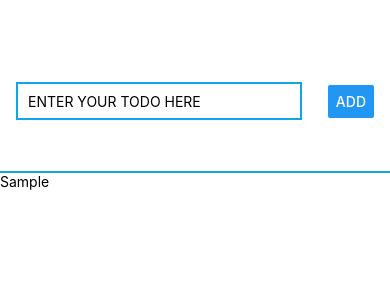
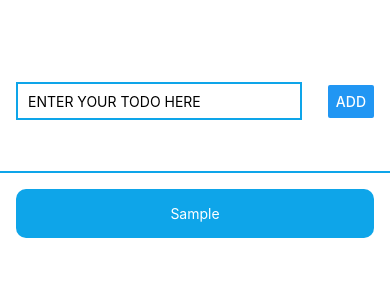
Before and after one commit to srinibas39/todo-app-React-Native-, a React Native app: screen / in a window 390 px wide. Both pictures are taken after typing "Sample" into the empty fields and a click on the button "ADD". Shown: the top 300 px of the page. Built offline with nearby package versions, Linux system fonts and the light colour scheme.

Commit message:
added styles to todo text

```diff
--- a/App.js
+++ b/App.js
@@ -21,13 +21,15 @@ export default function App() {
   return (
     <View style={styles.appContainer}>
       <View style={styles.todoContainer}>
-        <TextInput placeholder="ENTER YOUR TODO HERE" value={text}  style={styles.todoInput} onChangeText={handleChange} />
+        <TextInput placeholder="ENTER YOUR TODO HERE" value={text} style={styles.todoInput} onChangeText={handleChange} />
         <Button title='ADD' onPress={handlePress} />
       </View>
       <View style={styles.todoList}>
         {
-          todo.map((el,idx)=>{
-            return <Text key={idx}>{el}</Text>
+          todo.map((el, idx) => {
+            return <View key={idx} style={styles.todoBox}>
+              <Text style={styles.todoText}>{el}</Text>
+            </View>
           })
         }
 
@@ -48,6 +50,7 @@ const styles = StyleSheet.create({
     alignItems: "center",
     borderBottomWidth: 2,
     borderBottomColor: "#0ea5e9",
+
     padding: 16,
 
   },
@@ -63,6 +66,16 @@ const styles = StyleSheet.create({
   },
   todoList: {
     flex: 6,
+  },
+  todoBox:{
+    backgroundColor:"#0ea5e9",
+    margin:16,
+    borderRadius:10,
+    padding:16
+  },
+  todoText:{
+    color:"#fff",
+    textAlign:"center"
   }
 
 });
```
